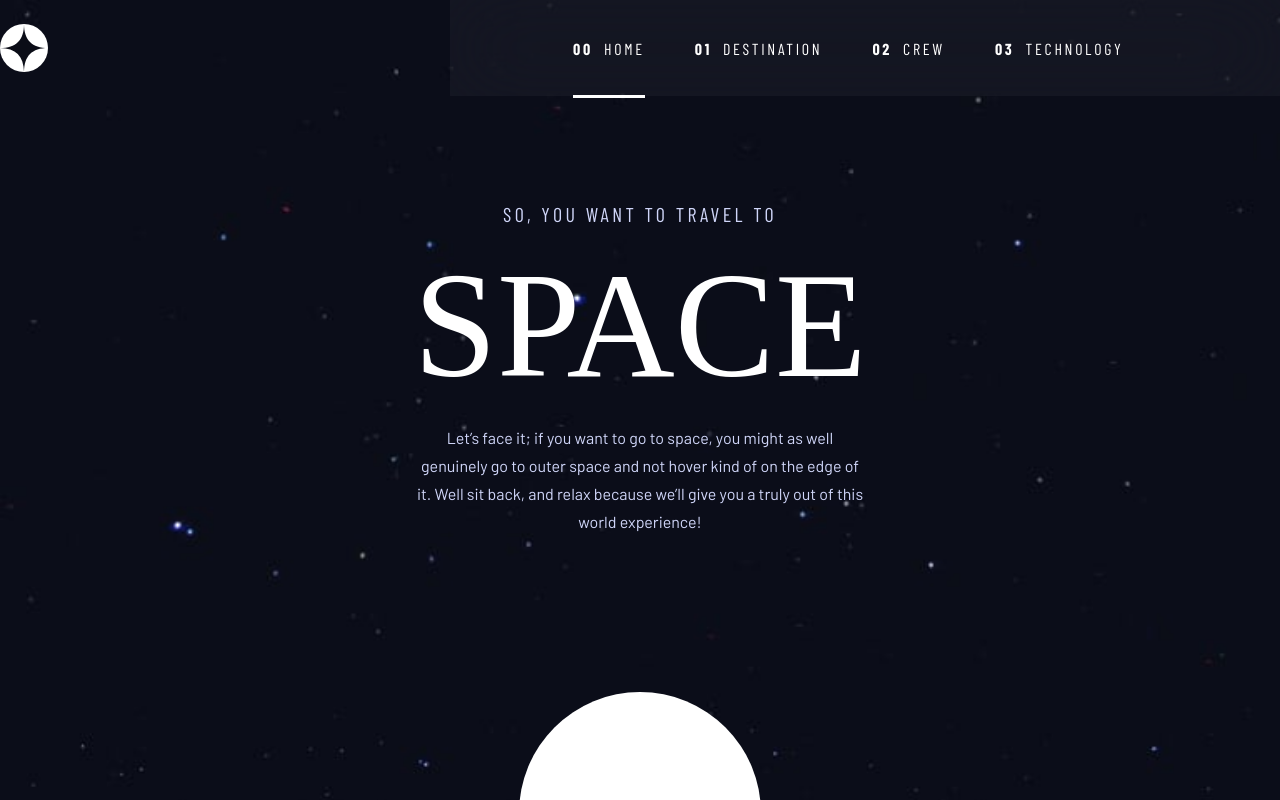
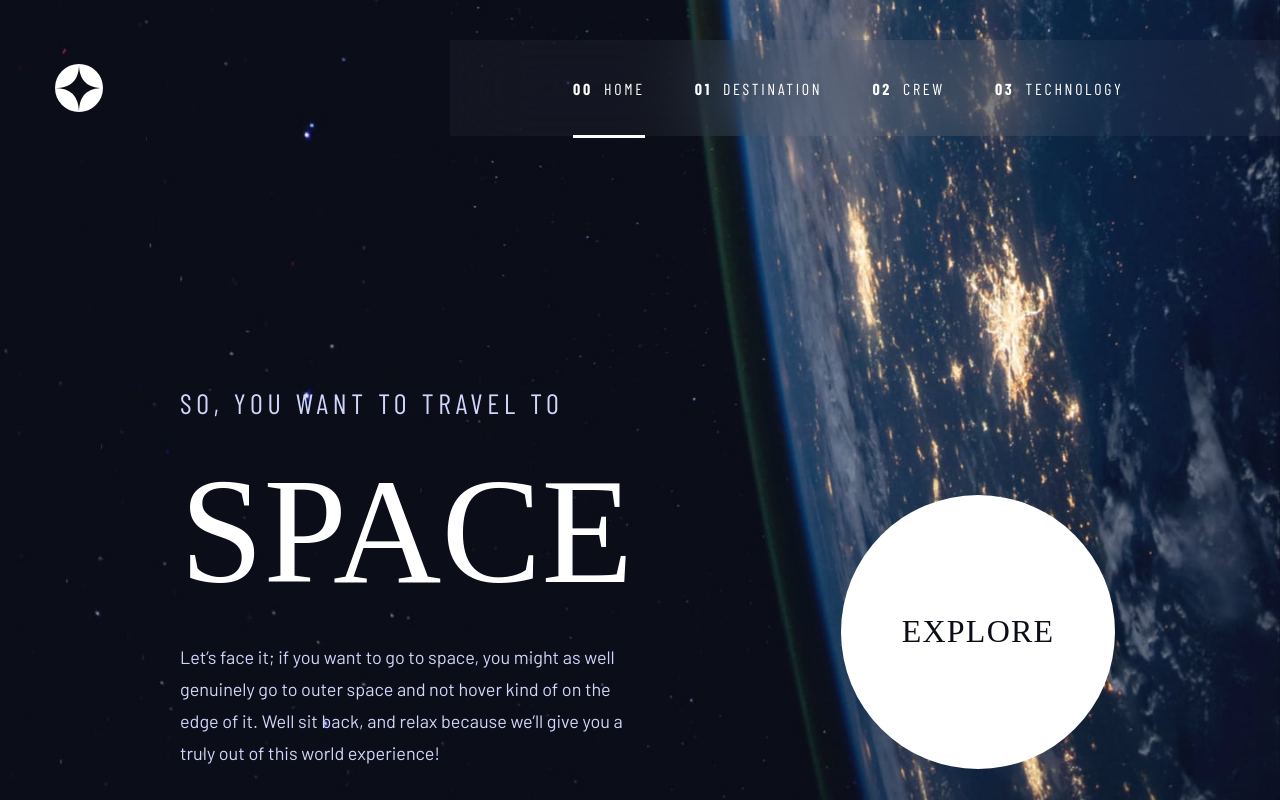
Before and after one commit to gigakhrz/Space-tourismo-website, a React (Vite) app: page / in a window 1280 px wide. Shown: the top 800 px of the page. Built offline with nearby package versions, Linux system fonts and the light colour scheme; a web font is replaced by a local one.

Commit message:
add on home page desktop responsive and hover efect

```diff
--- a/src/Components/Home/Home.tsx
+++ b/src/Components/Home/Home.tsx
@@ -8,18 +8,23 @@ const Home = (): JSX.Element => {
   return (
     <HomeContainer>
       <Header />
+
+      <div className="cont">
         <div className="description">
           <h3>SO, YOU WANT TO TRAVEL TO</h3>
           <h1>SPACE</h1>
           <p>
-          Let’s face it; if you want to go to space, you might as well genuinely
-          go to outer space and not hover kind of on the edge of it. Well sit
-          back, and relax because we’ll give you a truly out of this world
-          experience!
+            Let’s face it; if you want to go to space, you might as well
+            genuinely go to outer space and not hover kind of on the edge of it.
+            Well sit back, and relax because we’ll give you a truly out of this
+            world experience!
           </p>
         </div>
 
-      <div className="circle">EXPLORE</div>
+        <div className="circle">
+          EXPLORE <div className="hover"></div>
+        </div>
+      </div>
     </HomeContainer>
   );
 };
@@ -40,6 +45,31 @@ const HomeContainer = styled.div`
     gap: 106px;
     background-image: url(${bgTablet});
   }
+  @media screen and (min-width: 1024px) {
+    padding: 40px 0 0 55px;
+    gap: 251px;
+    background-image: url(${bgDesktop});
+  }
+
+  .cont {
+    display: flex;
+    flex-direction: column;
+    align-items: center;
+    gap: 81px;
+
+    @media screen and (min-width: 768px) {
+      gap: 156px;
+    }
+    @media screen and (min-width: 1024px) {
+      flex-direction: row;
+      width: 100%;
+    }
+    @media screen and (min-width: 1200px) {
+      padding: 0 165px 0 125px;
+      gap: 0;
+      justify-content: space-between;
+    }
+  }
 
   .description {
     display: flex;
@@ -49,7 +79,9 @@ const HomeContainer = styled.div`
     @media screen and (min-width: 768px) {
       gap: 24px;
       width: 450px;
-      margin-bottom: 50px;
+    }
+    @media screen and (min-width: 1024px) {
+      align-items: flex-start;
     }
 
     h3 {
@@ -65,6 +97,11 @@ const HomeContainer = styled.div`
         font-size: 20px;
         letter-spacing: 3.375px;
       }
+      @media screen and (min-width: 1024px) {
+        line-height: 33.6px;
+        font-size: 28px;
+        letter-spacing: 4.72px;
+      }
     }
 
     h1 {
@@ -77,6 +114,9 @@ const HomeContainer = styled.div`
       @media screen and (min-width: 768px) {
         line-height: 150px;
         font-size: 150px;
+      }
+      @media screen and (min-width: 1024px) {
+        line-height: 172px;
       }
     }
 
@@ -91,11 +131,15 @@ const HomeContainer = styled.div`
         line-height: 28px;
         font-size: 16px;
       }
+      @media screen and (min-width: 1024px) {
+        line-height: 32px;
+        font-size: 18px;
+        text-align: left;
+      }
     }
   }
 
   .circle {
-    margin-top: 33px;
     width: 150px;
     height: 150px;
     background-color: white;
@@ -103,6 +147,8 @@ const HomeContainer = styled.div`
     display: flex;
     align-items: center;
     justify-content: center;
+    cursor: pointer;
+    position: relative;
 
     color: #0b0d17;
     font-family: Bellefair;
@@ -118,9 +164,29 @@ const HomeContainer = styled.div`
       line-height: 36.37px;
       font-size: 32px;
       letter-spacing: 2;
-      margin-top: 0;
       margin-bottom: 90px;
     }
+    @media screen and (min-width: 1024px) {
+      margin-bottom: 0;
+      align-self: flex-end;
+      width: 274px;
+      height: 274px;
+    }
+
+    .hover {
+      position: absolute;
+      width: 450px;
+      height: 450px;
+      background-color: white;
+      opacity: 0.1;
+      mix-blend-mode: normal;
+      border-radius: 50%;
+      display: none;
+    }
+  }
+
+  .circle:hover .hover {
+    display: block;
   }
 `;
 
```
Lines whose indentation alone changed are shown as unchanged.
